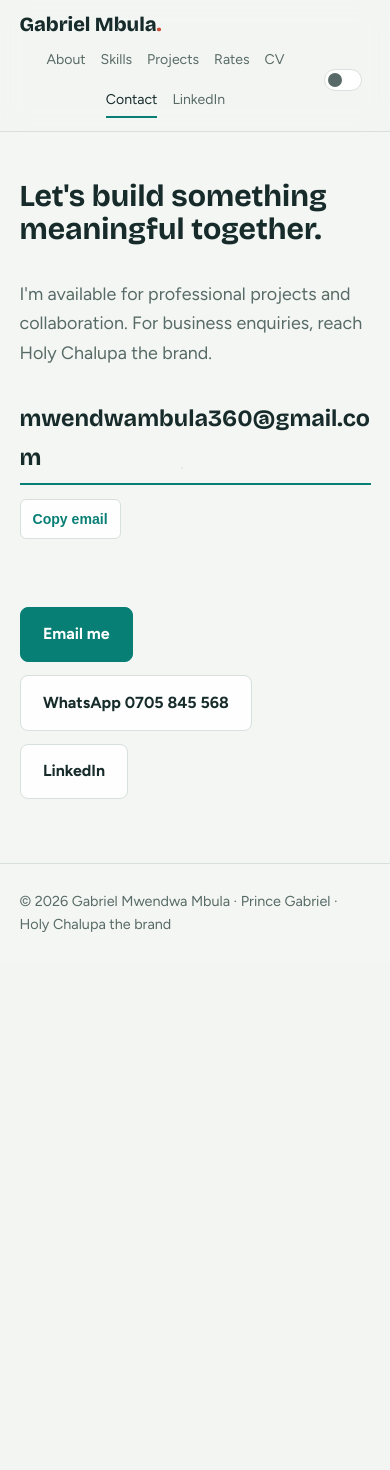
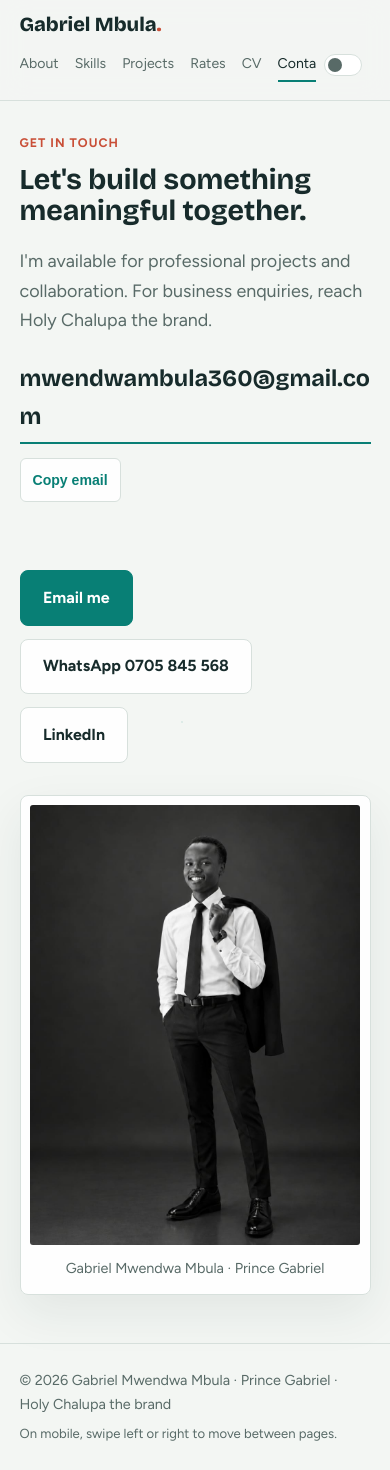
Before and after one commit to Mbula-Badman/portfolio-redesign, a Flask app: page /contact in a window 390 px wide. Before the commit the page ends 932 px from the top, so only its background shows below. Run offline with Flask 3, Linux system fonts and the light colour scheme.

Commit message:
Improve mobile portfolio and contact page
Co-authored-by: Copilot <223556219+Copilot@users.noreply.github.com>

```diff
--- a/portfolio/app.py
+++ b/portfolio/app.py
@@ -22,6 +22,7 @@ CERTIFICATES = {
 PORTFOLIO_PHOTOS = {
     'electronics-workspace': 'WhatsApp Image 2026-11-03 at 11.02.39 AM.jpeg',
     'technology-shop': 'WhatsApp Image 2026-11-03 at 11.04.42 AM.jpeg',
+    'professional-portrait': 'WhatsApp Image 2026-11-03 at 11.45.27 AM.jpeg',
 }
 
 CERTIFICATE_TITLES = {
--- a/portfolio/static/app.js
+++ b/portfolio/static/app.js
@@ -25,6 +25,42 @@ document.addEventListener('DOMContentLoaded', () => {
   const onScroll = () => bar?.classList.toggle('scrolled', window.scrollY > 8);
   onScroll();
   window.addEventListener('scroll', onScroll, { passive: true });
+
+  const pageOrder = ['/', '/about', '/skills', '/projects', '/services', '/cv', '/contact'];
+  const currentPath = window.location.pathname.replace(/\/+$/, '') || '/';
+  const currentPageIndex = pageOrder.indexOf(currentPath);
+  let touchStart = null;
+
+  if (currentPageIndex !== -1 && window.matchMedia('(max-width: 680px)').matches) {
+    document.addEventListener('touchstart', (event) => {
+      if (event.touches.length !== 1 || event.target.closest('.nav-links, a, button, input, textarea, select, iframe, [contenteditable="true"]')) {
+        touchStart = null;
+        return;
+      }
+
+      const touch = event.touches[0];
+      touchStart = { x: touch.clientX, y: touch.clientY };
+    }, { passive: true });
+
+    document.addEventListener('touchend', (event) => {
+      const start = touchStart;
+      touchStart = null;
+      if (!start || event.changedTouches.length !== 1) return;
+
+      const touch = event.changedTouches[0];
+      const deltaX = touch.clientX - start.x;
+      const deltaY = touch.clientY - start.y;
+
+      if (Math.abs(deltaX) < 70 || Math.abs(deltaX) < Math.abs(deltaY) * 1.3) return;
+
+      const nextPageIndex = currentPageIndex + (deltaX < 0 ? 1 : -1);
+      if (pageOrder[nextPageIndex]) window.location.assign(pageOrder[nextPageIndex]);
+    }, { passive: true });
+
+    document.addEventListener('touchcancel', () => {
+      touchStart = null;
+    }, { passive: true });
+  }
 
   const filterButtons = document.querySelectorAll('[data-project-filter]');
   const projectCards = document.querySelectorAll('[data-project-category]');
--- a/portfolio/static/style.css
+++ b/portfolio/static/style.css
@@ -227,3 +227,30 @@ footer{border-color:var(--line);color:var(--muted)}
 .certificate-actions{display:flex;flex-wrap:wrap;gap:.7rem}
 .certificate-document{display:block;width:100%;height:min(78vh,900px);min-height:560px;margin-top:1.5rem;border:1px solid var(--line);border-radius:var(--r);background:#fff}
 @media(max-width:600px){.attachment-gallery{grid-template-columns:1fr}.certificate-document{height:70vh;min-height:420px}}
+.contact-layout{display:grid;grid-template-columns:minmax(0,1.15fr) minmax(260px,.85fr);align-items:center;gap:clamp(2rem,6vw,5rem)}
+.contact-details h2{margin-bottom:1.2rem}
+.contact-details .lede{margin-bottom:1.4rem}
+.contact-portrait{width:100%;max-width:420px;justify-self:end;margin:0;padding:.6rem;border:1px solid var(--line);border-radius:var(--r);background:var(--panel);box-shadow:var(--shadow)}
+.contact-portrait img{display:block;width:100%;aspect-ratio:3/4;object-fit:cover;object-position:center 25%;border-radius:3px}
+.contact-portrait figcaption{padding:.75rem .4rem .2rem;color:var(--muted);font-size:.9rem;text-align:center}
+.swipe-hint{display:none;margin-top:.4rem;font-size:.82rem}
+.btn,.copy-email,.filter-button{min-height:44px}
+@media(max-width:860px){.contact-layout{grid-template-columns:1fr;gap:2rem}.contact-portrait{justify-self:start;max-width:360px}}
+@media(max-width:680px){
+  body{background-attachment:scroll}
+  main{padding:2rem 0 3rem}
+  .topbar .wrap{align-items:flex-start}
+  .header-actions{min-width:0;align-items:center;gap:8px}
+  .nav-links{flex:1;min-width:0;flex-wrap:nowrap;justify-content:flex-start;gap:16px;overflow-x:auto;overscroll-behavior-x:contain;scrollbar-width:none;white-space:nowrap}
+  .nav-links::-webkit-scrollbar{display:none}
+  .nav-links a{flex:none}
+  .theme-switch{flex:none;min-height:44px}
+  .hero,.split{gap:2rem}
+  h1{font-size:clamp(2.2rem,10vw,2.7rem)}
+  h2{font-size:1.8rem}
+  .contact-layout{gap:2rem}
+  .contact-portrait{max-width:min(100%,360px)}
+  .attachment-gallery{grid-template-columns:1fr}
+  .certificate-document{height:70vh;min-height:420px}
+  .swipe-hint{display:block}
+}
--- a/portfolio/templates/base.html
+++ b/portfolio/templates/base.html
@@ -31,6 +31,11 @@
     </div>
   </header>
   <main><div class="wrap">{% block content %}{% endblock %}</div></main>
-  <footer><div class="wrap">© {{ current_year }} Gabriel Mwendwa Mbula · Prince Gabriel · Holy Chalupa the brand</div></footer>
+  <footer>
+    <div class="wrap">
+      <p>© {{ current_year }} Gabriel Mwendwa Mbula · Prince Gabriel · Holy Chalupa the brand</p>
+      <p class="swipe-hint">On mobile, swipe left or right to move between pages.</p>
+    </div>
+  </footer>
 </body>
 </html>
--- a/portfolio/templates/contact.html
+++ b/portfolio/templates/contact.html
@@ -1,8 +1,11 @@
 {% extends 'base.html' %}
 {% block title %}Contact — Gabriel Mwendwa Mbula{% endblock %}
 {% block content %}
+<section class="contact-layout">
+  <div class="contact-details">
+    <p class="eyebrow">Get in touch</p>
     <h2>Let's build something meaningful together.</h2>
-<p class="lede" style="margin-bottom:2rem">I'm available for professional projects and collaboration. For business enquiries, reach Holy Chalupa the brand.</p>
+    <p class="lede">I'm available for professional projects and collaboration. For business enquiries, reach Holy Chalupa the brand.</p>
     <div class="mail-row">
       <a class="mail" href="mailto:mwendwambula360@gmail.com">mwendwambula360@gmail.com</a>
       <button class="copy-email" type="button" data-copy-email="mwendwambula360@gmail.com">Copy email</button>
@@ -13,4 +16,10 @@
       <a href="https://wa.me/254705845568" class="btn" target="_blank" rel="noopener">WhatsApp 0705 845 568</a>
       <a href="https://www.linkedin.com/in/mwendwa-mbula-46984a300" class="btn" target="_blank" rel="noopener">LinkedIn</a>
     </div>
+  </div>
+  <figure class="contact-portrait">
+    <img src="{{ url_for('portfolio_photo', photo='professional-portrait') }}" alt="Portrait of Gabriel Mwendwa Mbula" />
+    <figcaption>Gabriel Mwendwa Mbula · Prince Gabriel</figcaption>
+  </figure>
+</section>
 {% endblock %}
```
Also changed, not shown: portfolio/WhatsApp Image 2026-11-03 at 11.45.27 AM.jpeg (added). Lines whose indentation alone changed are shown as unchanged.
